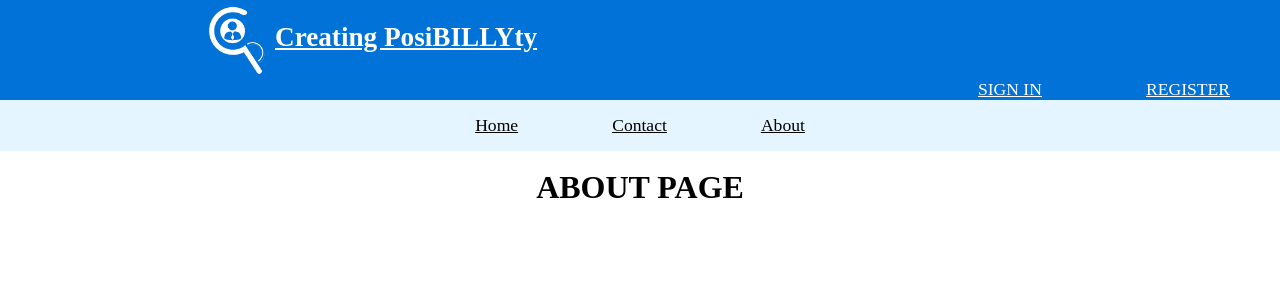
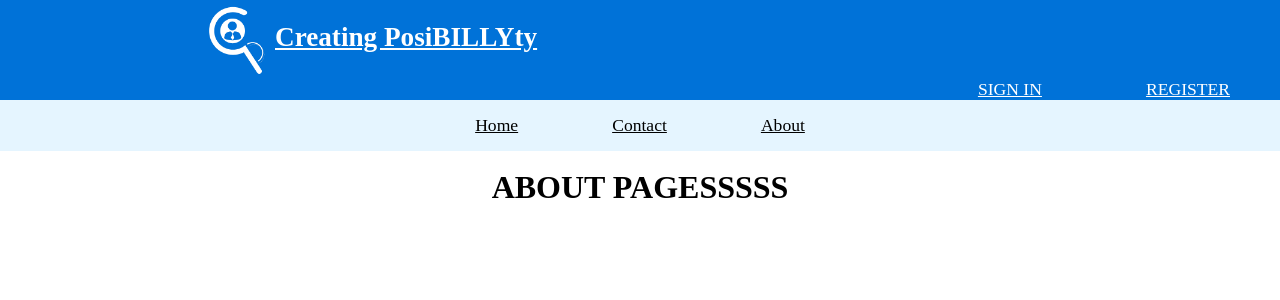
Before and after one commit to AiiJhayy/ByteMe, a PHP site: page /About.php in a window 1280 px wide. Shown: the top 300 px of the page. Run offline with PHP 8.4, Linux system fonts and the light colour scheme.

Commit message:
change h1 for About.php

```diff
--- a/About.php
+++ b/About.php
@@ -18,7 +18,7 @@ h1 {
 <br>
 
 <div class = "page">
-    <h1>ABOUT PAGE</h1>
+    <h1>ABOUT PAGESSSSS</h1>
 </div>
 
 </body>
```
